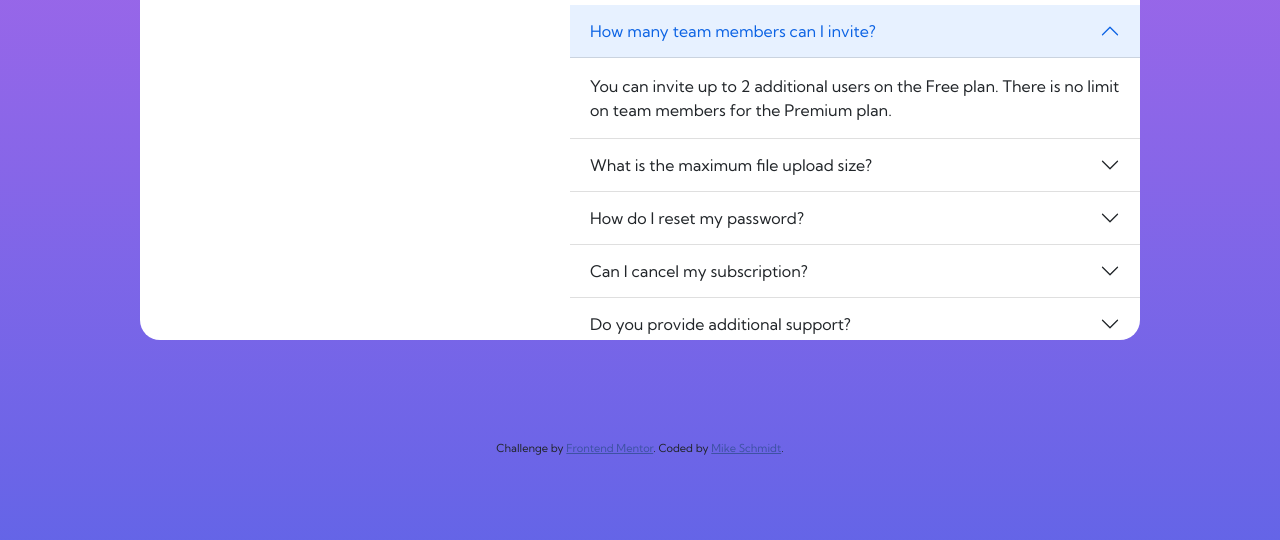
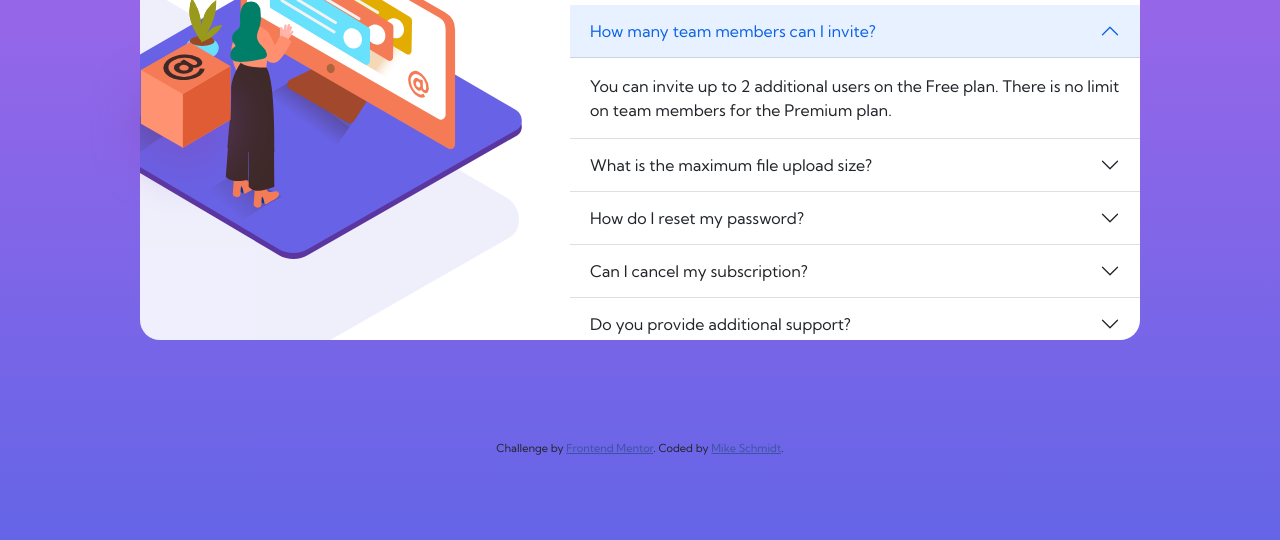
Before and after one commit to Schmidt217/FAQ-Accordion, a plain HTML site: page index.html in a window 1280 px wide. Shown: the part 260-800 px from the top of the page. Drawn offline with nearby package versions, Linux system fonts and the light colour scheme; the site is published under a folder, as on GitHub Pages, so addresses that start at the root find nothing.

Commit message:
Update index.html

```diff
--- a/index.html
+++ b/index.html
@@ -19,11 +19,11 @@
   </style>
 </head>
 <body>
-  <img id = "box" src="/images/illustration-box-desktop.svg" alt="">
+  <img id = "box" src="images/illustration-box-desktop.svg" alt="">
   <div id="container">
-    <img id = "bg" src="/images/bg-pattern-desktop.svg" alt="">
+    <img id = "bg" src="images/bg-pattern-desktop.svg" alt="">
 
-    <img id = "woman" src="/images/illustration-woman-online-desktop.svg" alt="">
+    <img id = "woman" src="images/illustration-woman-online-desktop.svg" alt="">
     <div id="faqContainer">
       <h1>FAQ</h1>
         <div class="accordion accordion-flush" id="accordionFlushExample">
```
